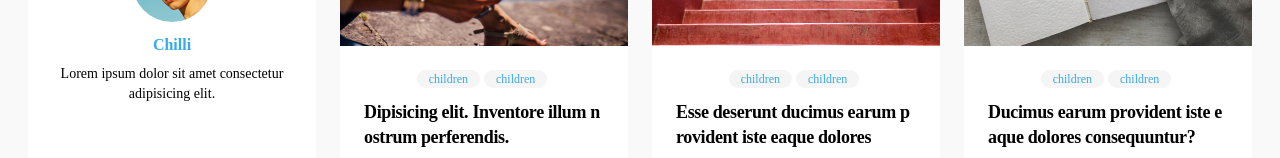
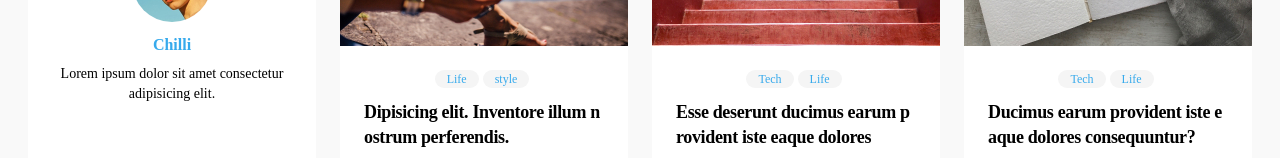
Before and after one commit to qorlgns1/react-blog, a React (Create React App) app: page / in a window 1280 px wide. Shown: the part 515-673 px from the top of the page. Built offline with nearby package versions, Linux system fonts and the light colour scheme; a web font is replaced by a local one.

Commit message:
fix: 컴포넌트에서 children 받아서 보여줄 수 있도록 수정

```diff
--- a/src/components/category/PostCategory.jsx
+++ b/src/components/category/PostCategory.jsx
@@ -10,5 +10,5 @@ const Category = styled.span`
 `;
 
 export default function PostCategory({ children }) {
-  return <Category>children</Category>;
+  return <Category>{children}</Category>;
 }
```
